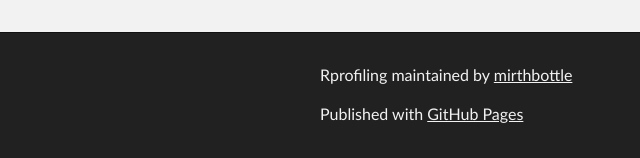
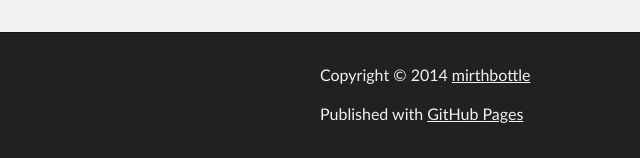
Before and after one commit to mirthbottle/rprofiling, a plain HTML site: page index.html in a window 1280 px wide. Shown: the part 1852-2010 px from the top of the page, 0-640 px from the left. Drawn offline with nearby package versions, Linux system fonts and the light colour scheme.

Commit message:
add copyright

```diff
--- a/index.html
+++ b/index.html
@@ -121,7 +121,7 @@ This is a separate effect from confirmation bias, which is where you are more li
     <!-- FOOTER  -->
     <div id="footer_wrap" class="outer">
       <footer class="inner">
-        <p class="copyright">Rprofiling maintained by <a href="https://github.com/mirthbottle">mirthbottle</a></p>
+        <p class="copyright">Copyright &copy 2014 <a href="https://github.com/mirthbottle">mirthbottle</a></p>
         <p>Published with <a href="http://pages.github.com">GitHub Pages</a></p>
       </footer>
     </div>
```
